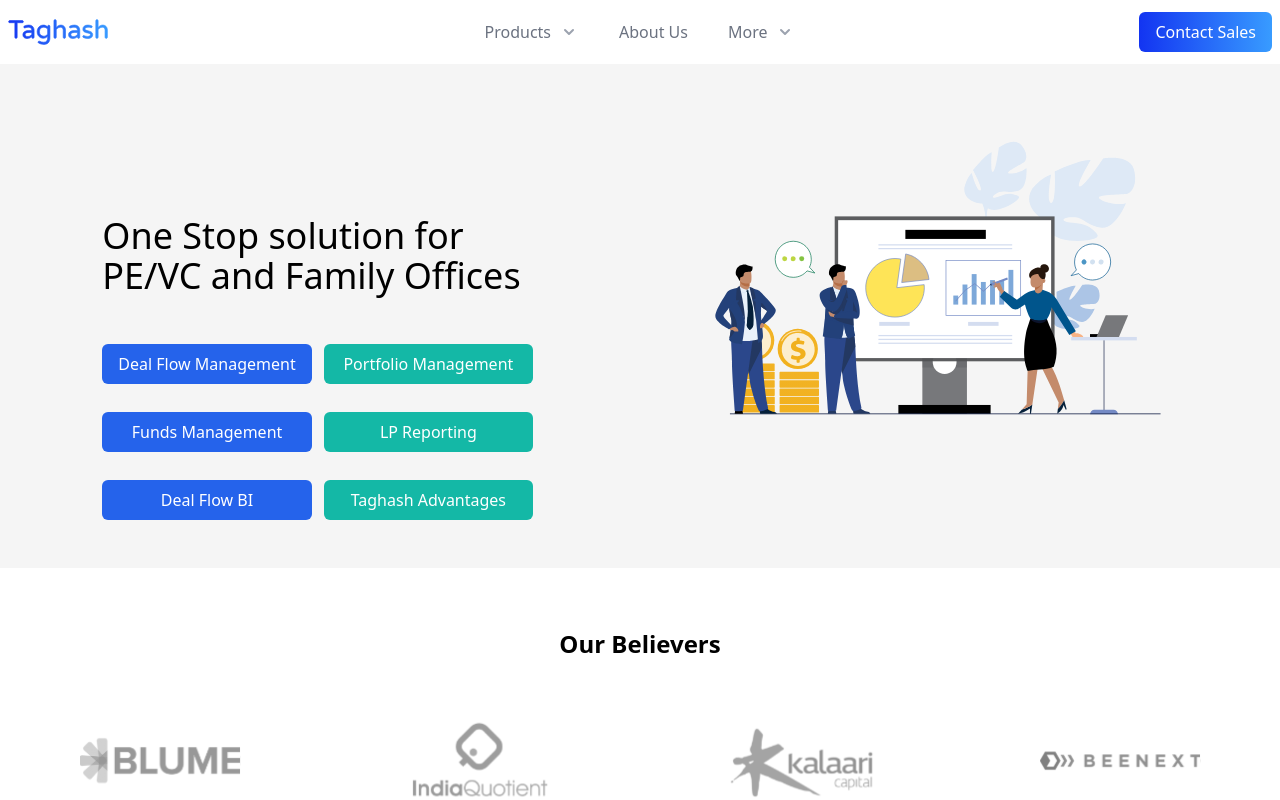
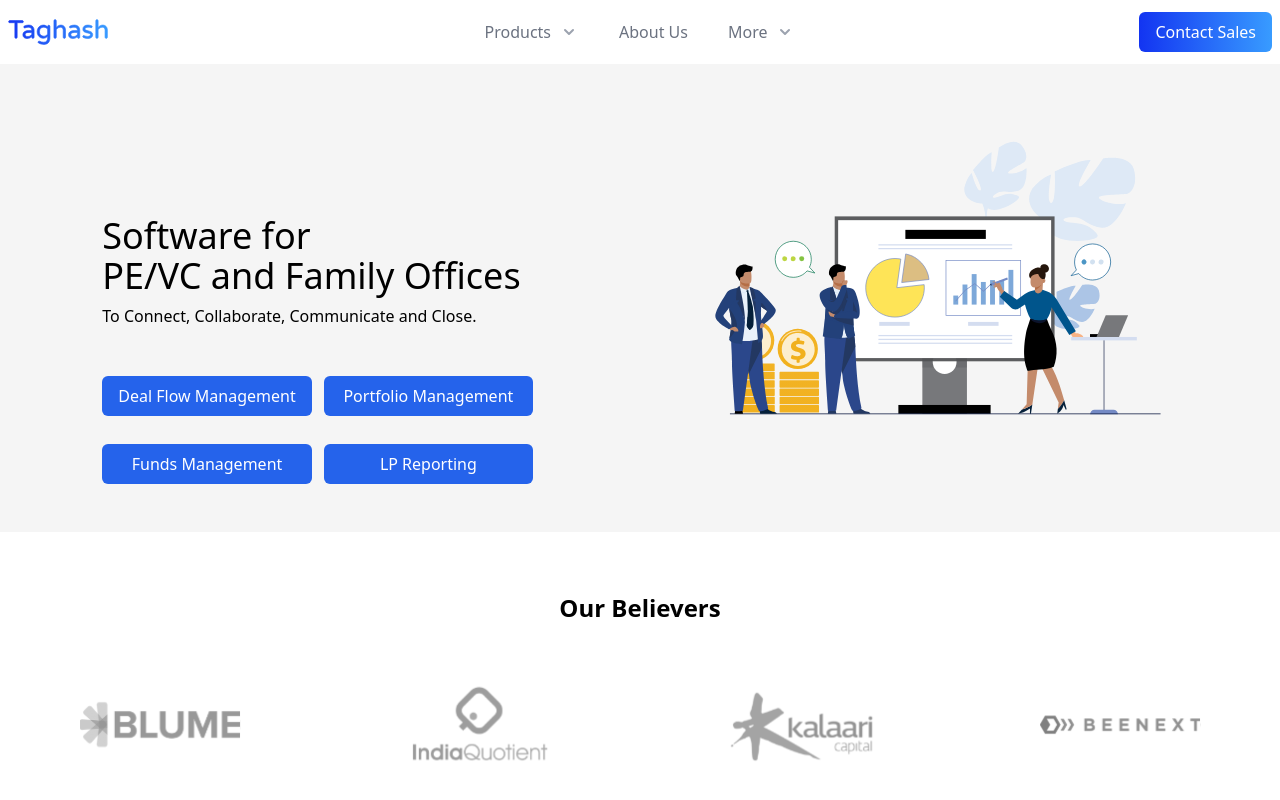
Before and after one commit to taghash/landing_page.github.io, a Next.js app: page / in a window 1280 px wide. Shown: the top 800 px of the page. Built offline with nearby package versions, Linux system fonts and the light colour scheme.

Commit message:
Ref nucleus#966: Added new hero text

```diff
--- a/components/home/Banner.js
+++ b/components/home/Banner.js
@@ -33,9 +33,12 @@
         animate="visible"
         exit="exit"
       >
-        <h2 className="text-2xl md:text-4xl pb-10 ">
-          One Stop solution for <br /> PE/VC and Family Offices
+        <h2 className="text-2xl md:text-4xl pb-2  ">
+          Software for <br /> PE/VC and Family Offices
         </h2>
+        <p className="mb-10 ">
+          To Connect, Collaborate, Communicate and Close.
+        </p>
         {/* <div className="flex ">
           <input
             type="text"
@@ -56,7 +59,7 @@
         <div className="grid md:grid-cols-2 gap-3">
           <Button title="Deal Flow Management" target="/dealflow"></Button>
           <Button
-            classNames="bg-teal-500 hover:bg-teal-300 "
+            // classNames="bg-teal-500 hover:bg-teal-300 "
             title="Portfolio Management"
             target="/portfolio"
           ></Button>
@@ -66,11 +69,11 @@
             target="/fund"
           ></Button>
           <Button
-            classNames="bg-teal-500 hover:bg-teal-300 "
+            // classNames="bg-teal-500 hover:bg-teal-300 "
             title="LP Reporting"
             target="/lpreporting"
           ></Button>
-          <Button
+          {/* <Button
             // classNames="bg-teal-500 hover:bg-teal-300 "
             title="Deal Flow BI"
             target="/deaflowbi"
@@ -79,7 +82,7 @@
             classNames="bg-teal-500 hover:bg-teal-300 "
             title="Taghash Advantages"
             target="/taghashAdvantages"
-          ></Button>
+          ></Button> */}
         </div>
       </motion.div>
 
--- /dev/null
+++ b/components/home/Philosophy.js
@@ -0,0 +1,10 @@
+/**
+ * @format
+ */
+import React from 'react';
+
+const Philosophy = () => {
+  return <div>Philosophy</div>;
+};
+
+export default Philosophy;
```
